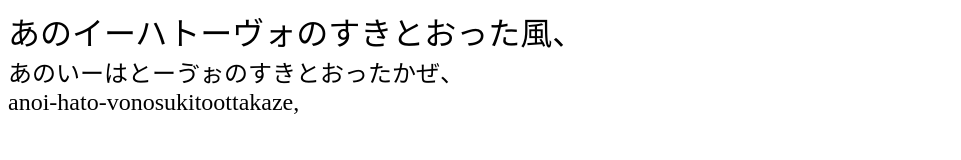
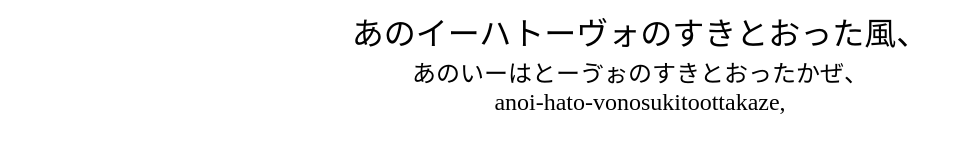
Before and after one commit to mogamoga1024/typing-jp, a website built with webpack: page sample/sample.html in a window 1280 px wide. Shown: the whole page, without its empty margins (0-961 px from the left). Built offline with nearby package versions, Linux system fonts and the light colour scheme.

Commit message:
わんだほーい

```diff
--- a/sample/sample.html
+++ b/sample/sample.html
@@ -7,6 +7,10 @@
   <style>
     * {
       font-variant-ligatures: none;
+    }
+    #main > div {
+      width: fit-content;
+      margin: 0 auto;
     }
     #text {
       font-size: 2rem;
@@ -20,6 +24,7 @@
   </style>
 </head>
 <body>
+  <div id="main">
     <div id="text"></div>
     <div>
       <span id="hira-text1"></span><span id="hira-text2"></span>
@@ -27,6 +32,7 @@
     <div>
       <span id="roman1"></span><span id="roman2"></span>
     </div>
+  </div>
 
   <script src="../dist/cdn/typing-jp.js"></script>
   <script src="./sample.js"></script>
```
Lines whose indentation alone changed are shown as unchanged.
